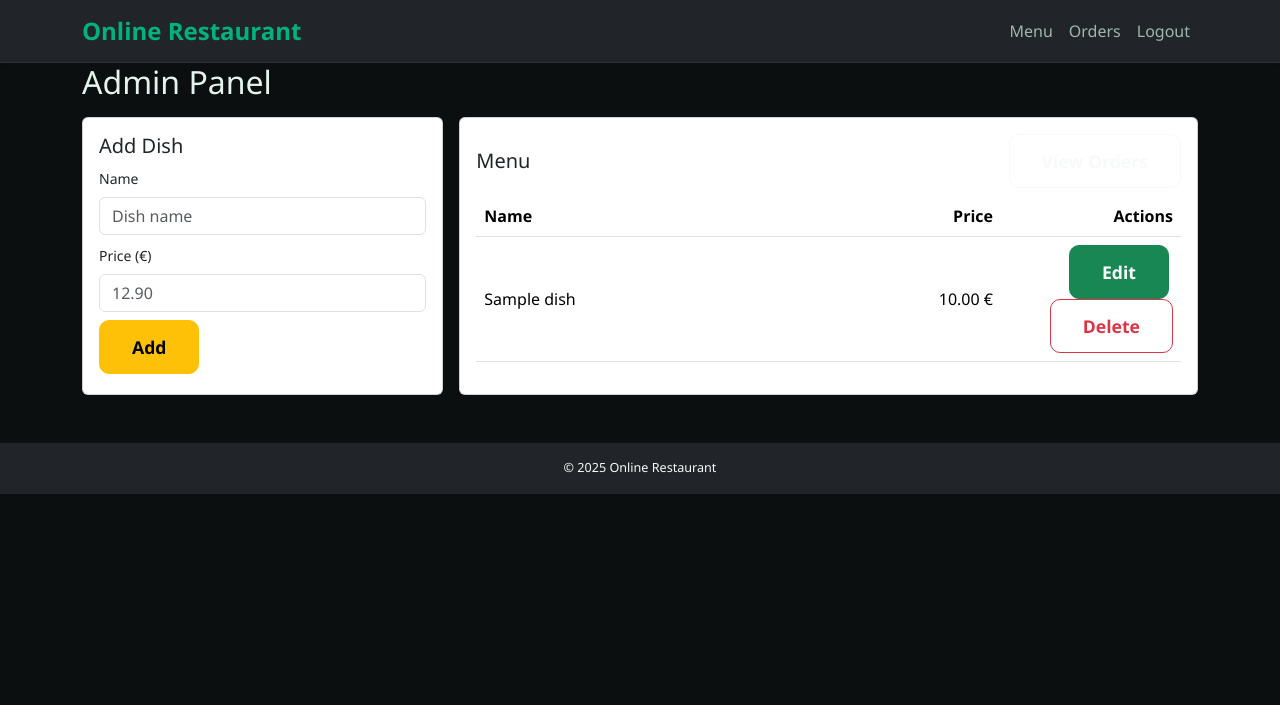
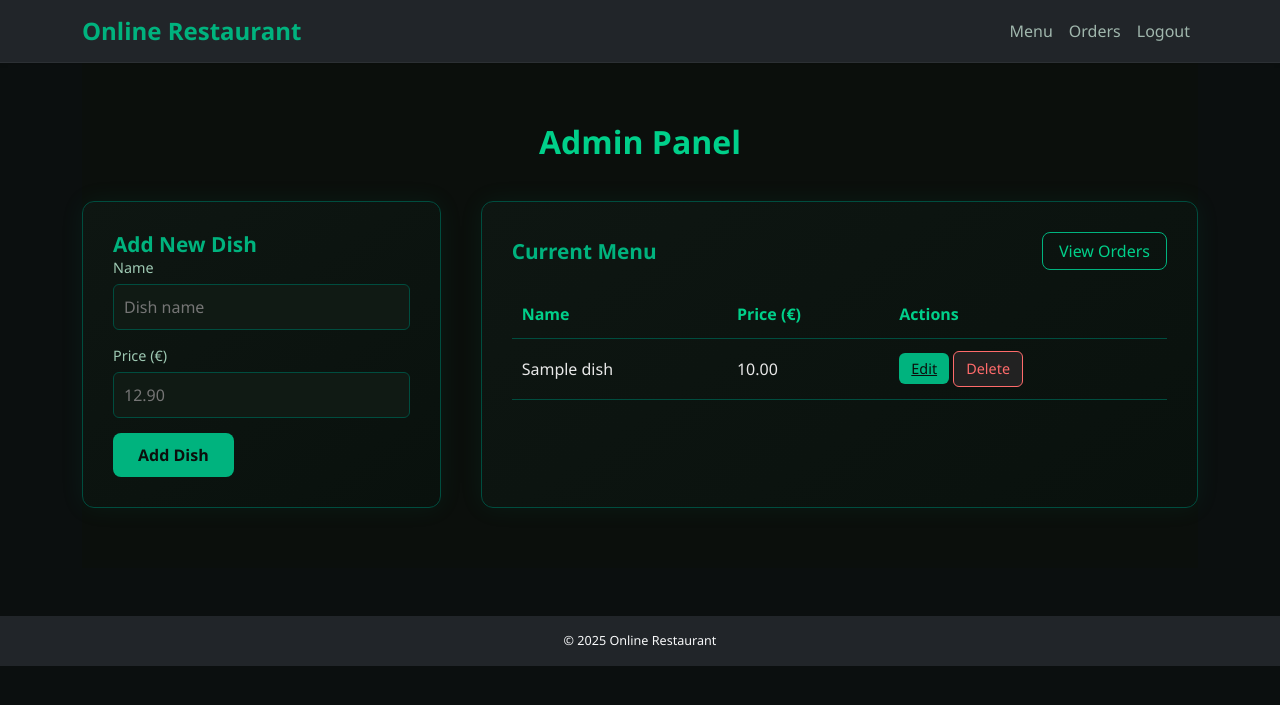
Before and after one commit to renvoxit/online-restaurant, a Flask app: page /admin in a window 1280 px wide. Shown: the top 705 px of the page. Run offline with Flask 3, Linux system fonts and the light colour scheme; a user stored in the database is signed in; tables that the repository leaves empty hold one stand-in row (values such as "Sample post").

Commit message:
updated admin

```diff
--- a/static/css/style.css
+++ b/static/css/style.css
@@ -563,3 +563,156 @@ footer {
   from { opacity: 0; transform: translateY(15px); }
   to { opacity: 1; transform: translateY(0); }
 }
+
+/* === ADMIN DASHBOARD === */
+.admin-section {
+  padding: 60px 0;
+  color: #e8e8e8;
+  background: #0b0f0c;
+}
+
+.admin-title {
+  text-align: center;
+  color: #00d08a;
+  font-size: 2rem;
+  margin-bottom: 40px;
+  font-weight: 700;
+}
+
+.admin-grid {
+  display: grid;
+  grid-template-columns: 1fr 2fr;
+  gap: 40px;
+}
+
+.admin-card {
+  background: linear-gradient(145deg, #0e1612, #09110d);
+  border: 1px solid #004d3f;
+  border-radius: 12px;
+  padding: 30px;
+  box-shadow: 0 0 25px rgba(0, 179, 126, 0.08);
+}
+
+.admin-card-header {
+  display: flex;
+  justify-content: space-between;
+  align-items: center;
+  margin-bottom: 20px;
+}
+
+.card-subtitle {
+  color: #00b37e;
+  font-size: 1.3rem;
+  font-weight: 600;
+}
+
+.admin-form label {
+  display: block;
+  font-size: 0.9rem;
+  color: #9ec9b3;
+  margin-bottom: 5px;
+}
+
+.admin-form input {
+  width: 100%;
+  padding: 10px;
+  margin-bottom: 15px;
+  border: 1px solid #004d3f;
+  border-radius: 6px;
+  background: #101a14;
+  color: #e8e8e8;
+  transition: all 0.3s;
+}
+
+.admin-form input:focus {
+  border-color: #00b37e;
+  box-shadow: 0 0 8px rgba(0, 208, 138, 0.3);
+  outline: none;
+}
+
+.btn-main {
+  background: #00b37e;
+  color: #0b0f0c;
+  border: none;
+  border-radius: 8px;
+  padding: 10px 25px;
+  font-weight: 600;
+  cursor: pointer;
+  transition: all 0.3s;
+}
+
+.btn-main:hover {
+  background: #00d08a;
+  box-shadow: 0 0 10px rgba(0, 208, 138, 0.4);
+}
+
+.btn-outline {
+  color: #00d08a;
+  border: 1px solid #00b37e;
+  border-radius: 8px;
+  padding: 6px 16px;
+  text-decoration: none;
+  font-weight: 500;
+  transition: all 0.3s;
+}
+
+.btn-outline:hover {
+  background: #00b37e;
+  color: #0b0f0c;
+}
+
+.admin-table {
+  width: 100%;
+  border-collapse: collapse;
+}
+
+.admin-table th,
+.admin-table td {
+  padding: 12px 10px;
+  border-bottom: 1px solid #004d3f;
+  text-align: left;
+}
+
+.admin-table th {
+  color: #00d08a;
+}
+
+.btn-small {
+  padding: 6px 12px;
+  border-radius: 6px;
+  font-size: 0.9rem;
+  font-weight: 500;
+  cursor: pointer;
+  border: none;
+  transition: 0.3s;
+}
+
+.btn-small.edit {
+  background: #00b37e;
+  color: #0b0f0c;
+}
+
+.btn-small.edit:hover {
+  background: #00d08a;
+}
+
+.btn-small.delete {
+  background: #222;
+  color: #ff6b6b;
+  border: 1px solid #ff6b6b;
+}
+
+.btn-small.delete:hover {
+  background: #ff6b6b;
+  color: #0b0f0c;
+}
+
+.inline-form {
+  display: inline;
+}
+
+.empty-text {
+  color: #aaa;
+  text-align: center;
+  margin-top: 20px;
+}
--- a/templates/admin.html
+++ b/templates/admin.html
@@ -1,78 +1,61 @@
 {% extends 'base.html' %}
 {% block title %}Admin Panel{% endblock %}
 {% block content %}
-<h2 class="mb-3">Admin Panel</h2>
+<section class="admin-section fade-in">
+  <h2 class="admin-title">Admin Panel</h2>
 
-<div class="row g-3">
-  <!-- Add dish -->
-  <div class="col-12 col-lg-4">
-    <div class="card h-100">
-      <div class="card-body">
-        <h5 class="card-title">Add Dish</h5>
-        <form action="{{ url_for('admin.add_dish') }}" method="post" class="mt-2">
+  <div class="admin-grid">
+    <!-- Add Dish -->
+    <div class="admin-card">
+      <h3 class="card-subtitle">Add New Dish</h3>
+      <form action="{{ url_for('admin.add_dish') }}" method="post" class="admin-form">
         <input type="hidden" name="csrf_token" value="{{ csrf_token() }}">
-          <div class="mb-2">
-            <label class="form-label small">Name</label>
-            <input type="text" name="name" class="form-control" placeholder="Dish name" required>
-          </div>
-          <div class="mb-2">
-            <label class="form-label small">Price (€)</label>
-            <input type="text" name="price" class="form-control" placeholder="12.90" required>
-          </div>
-          <button type="submit" class="btn btn-warning">Add</button>
+        <label>Name</label>
+        <input type="text" name="name" placeholder="Dish name" required>
+
+        <label>Price (€)</label>
+        <input type="text" name="price" placeholder="12.90" required>
+
+        <button type="submit" class="btn-main">Add Dish</button>
       </form>
     </div>
-    </div>
-  </div>
 
-  <!-- Dish list -->
-  <div class="col-12 col-lg-8">
-    <div class="card">
-      <div class="card-body">
-        <div class="d-flex justify-content-between align-items-center mb-2">
-          <h5 class="card-title m-0">Menu</h5>
-          <a href="{{ url_for('admin.view_orders') }}" class="btn btn-outline-light btn-sm">
-            <i class="bi bi-card-checklist"></i> View Orders
-          </a>
+    <!-- Menu List -->
+    <div class="admin-card">
+      <div class="admin-card-header">
+        <h3 class="card-subtitle">Current Menu</h3>
+        <a href="{{ url_for('admin.view_orders') }}" class="btn-outline">View Orders</a>
       </div>
 
       {% if dishes %}
-          <div class="table-responsive">
-            <table class="table align-middle">
+      <table class="admin-table">
         <thead>
           <tr>
             <th>Name</th>
-                  <th class="text-end">Price</th>
-                  <th class="text-end" style="width:180px;">Actions</th>
+            <th>Price (€)</th>
+            <th>Actions</th>
           </tr>
         </thead>
         <tbody>
           {% for dish in dishes %}
           <tr>
             <td>{{ dish.name }}</td>
-                  <td class="text-end">{{ '%.2f'|format(dish.price) }} €</td>
-                  <td class="text-end">
-                    <a href="{{ url_for('admin.edit_dish', dish_id=dish.id) }}" class="btn btn-sm btn-success me-1">
-                      <i class="bi bi-pencil-square"></i> Edit
-                    </a>
-                    <form action="{{ url_for('admin.delete_dish', dish_id=dish.id) }}" method="post" class="d-inline">
+            <td>{{ '%.2f'|format(dish.price) }}</td>
+            <td>
+              <a href="{{ url_for('admin.edit_dish', dish_id=dish.id) }}" class="btn-small edit">Edit</a>
+              <form action="{{ url_for('admin.delete_dish', dish_id=dish.id) }}" method="post" class="inline-form">
                 <input type="hidden" name="csrf_token" value="{{ csrf_token() }}">
-                      <button type="submit" class="btn btn-sm btn-outline-danger"
-                              onclick="return confirm('Delete {{ dish.name }}?')">
-                        <i class="bi bi-trash3"></i> Delete
-                      </button>
+                <button type="submit" class="btn-small delete" onclick="return confirm('Delete {{ dish.name }}?')">Delete</button>
               </form>
             </td>
           </tr>
           {% endfor %}
         </tbody>
       </table>
-          </div>
       {% else %}
-          <p class="text-muted">No dishes yet.</p>
+      <p class="empty-text">No dishes yet. Time to feed the database.</p>
       {% endif %}
     </div>
   </div>
-  </div>
-</div>
+</section>
 {% endblock %}
```
Lines whose indentation alone changed are shown as unchanged.
